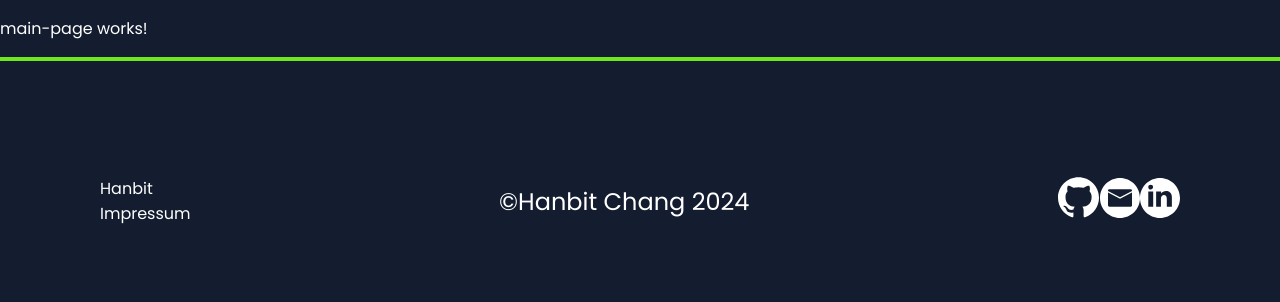
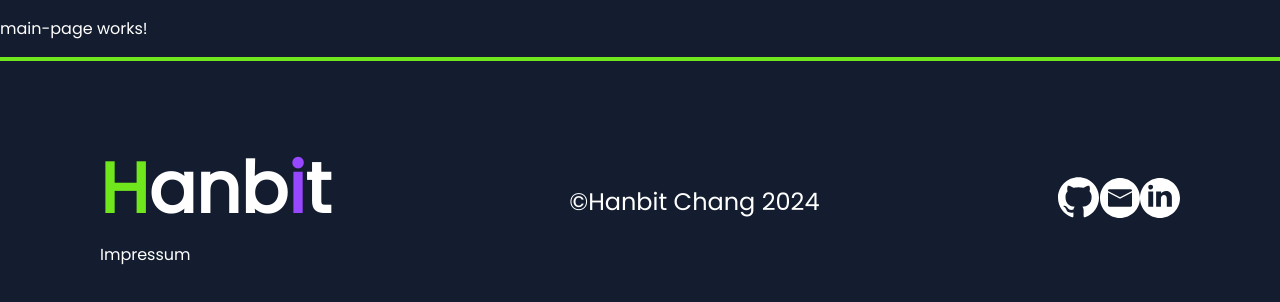
Before and after one commit to hanbit10/portfolio-hanbit, an Angular app: page / in a window 1280 px wide. Shown: the top 302 px of the page. Built offline with nearby package versions, Linux system fonts and the light colour scheme.

Commit message:
update footer

```diff
--- a/src/app/components/footer/footer.component.html
+++ b/src/app/components/footer/footer.component.html
@@ -1,7 +1,14 @@
 <div class="container">
-  <div>
-    <div>Hanbit</div>
-    <div (click)="gotoImpressum()">Impressum</div>
+  <div class="container-left">
+    <div class="logo-container">
+      <div class="logo green">H</div>
+      <div class="logo">a</div>
+      <div class="logo">n</div>
+      <div class="logo">b</div>
+      <div class="logo purple">i</div>
+      <div class="logo">t</div>
+    </div>
+    <div class="impressum" (click)="gotoImpressum()">Impressum</div>
   </div>
   <div class="text">©Hanbit Chang 2024</div>
   <section class="social-network">
--- a/src/app/components/footer/footer.component.scss
+++ b/src/app/components/footer/footer.component.scss
@@ -10,7 +10,40 @@
   border-top: 4px solid $neon-green;
 }
 
+.container-left {
+  @include setFlex(
+    $direction: column,
+    $justify: flex-start,
+    $align: flex-start
+  );
+}
+
+.logo-container {
+  @include setFlex($direction: row, $justify: flex-start, $align: flex-start);
+}
+
+.logo {
+  @include setFont(bold, 70px);
+  color: white;
+}
+
+.green {
+  color: $neon-green;
+}
+
+.purple {
+  color: $neon-purple;
+}
+
 .text {
   font-size: 1.5rem;
   font-weight: 400;
 }
+
+.impressum {
+  cursor: pointer;
+  &:hover {
+    border-bottom: 1px solid;
+    border-image: linear-gradient(to right, #ffffff 50%, transparent 50%) 100% 1;
+  }
+}
```
